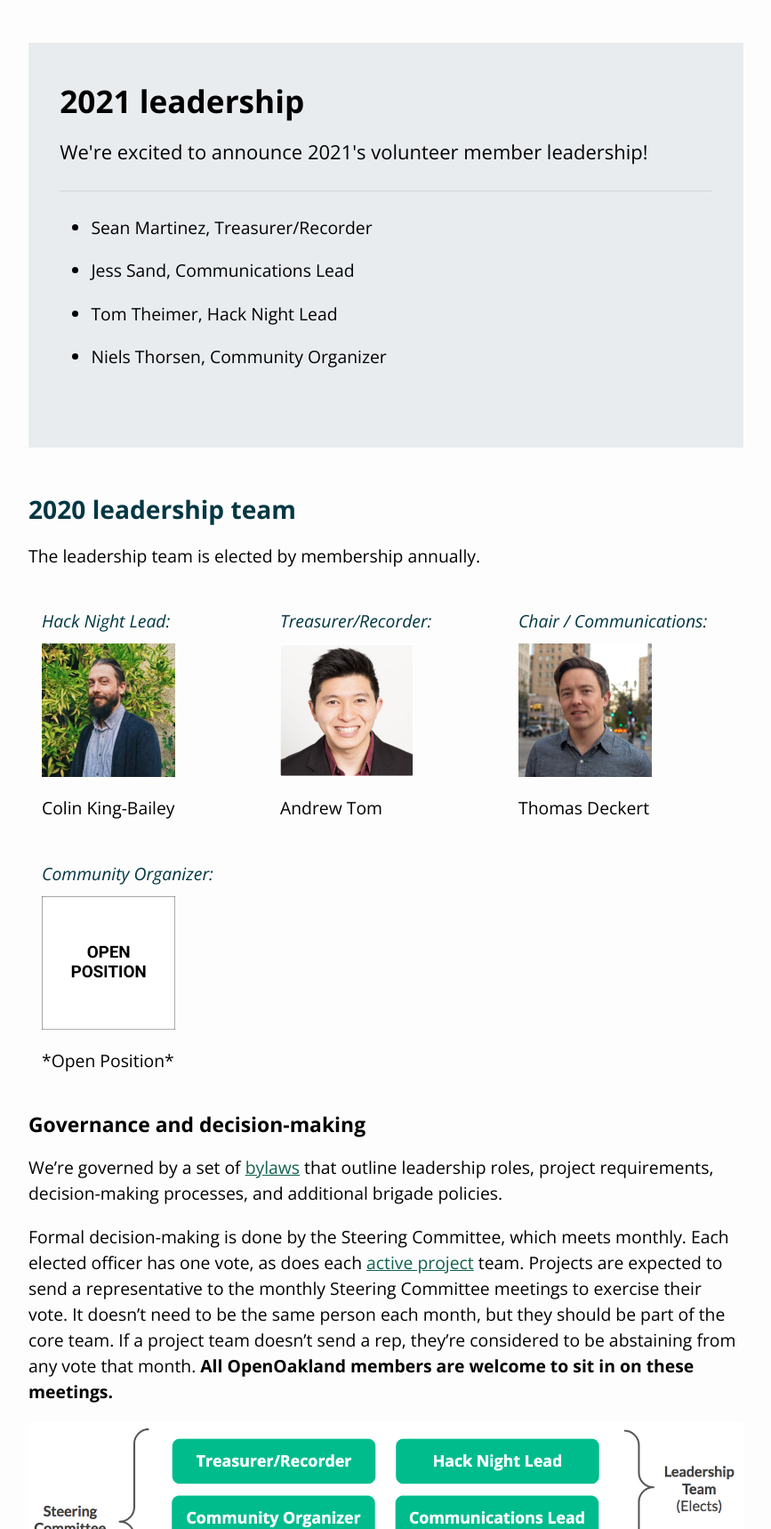
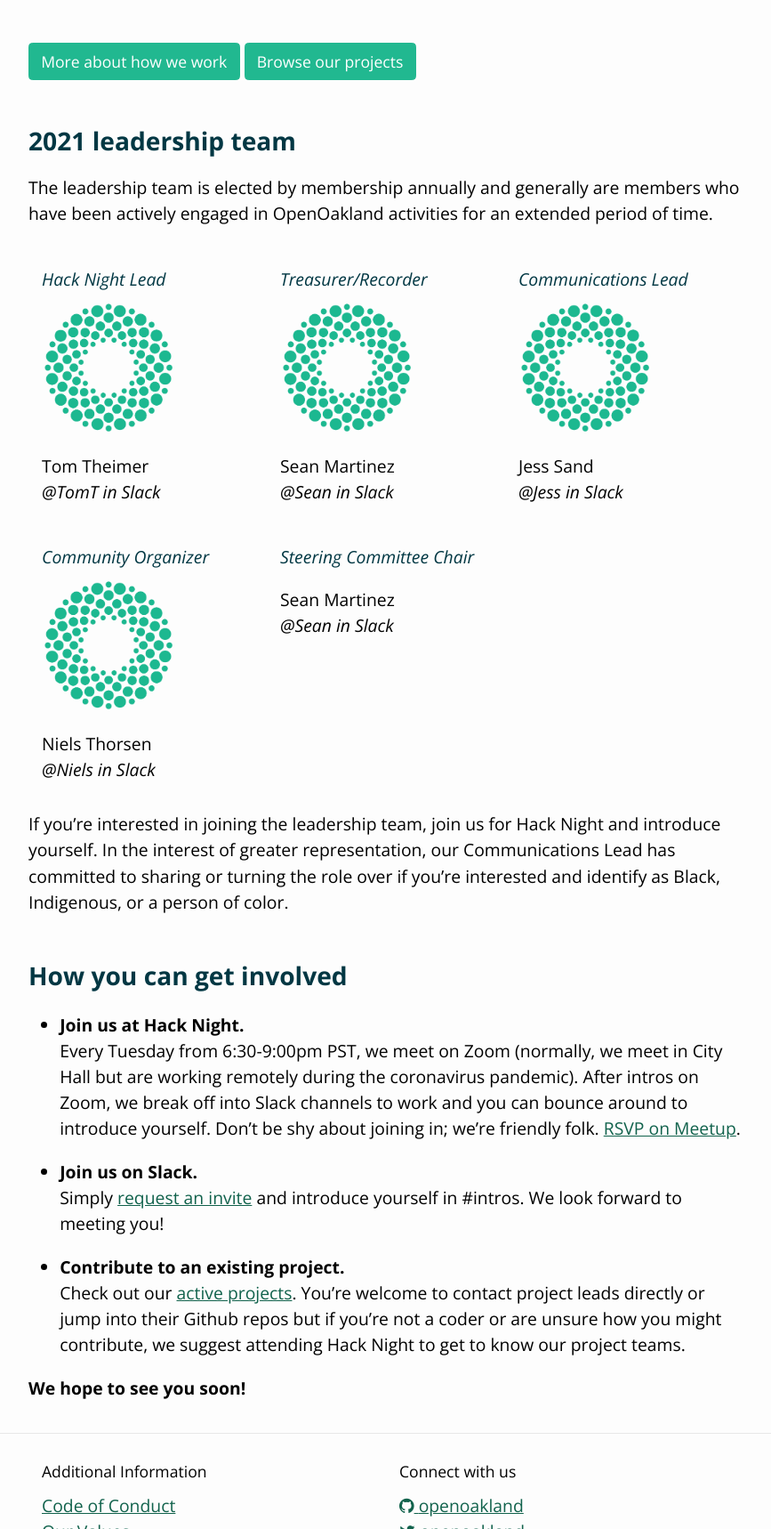
Before and after one commit to openoakland/openoakland.org, a Jekyll site: the page built from src/about-us.md, in a window 1280 px wide, cut to the strip 1181-2899 px from the top of the page. Shown: the whole strip at 89% size, without its empty margins (206-1073 px from the left). Built offline with Jekyll 4.4.1, drawn with Linux system fonts in a browser that asks for light colours; some of the changed text lies outside the part shown.

Commit message:
Add governance info & other content updates
- Updated leadership team info on /about
- Create new page "How we work"
- Create steering-faq.html include
- Update /about to reflect new page content
- Minor style updates for new content
- Updated /press page w/ new contact and 2029-2020 citations
- Add bylaws to footer

```diff
--- a/src/_includes/footer.html
+++ b/src/_includes/footer.html
@@ -7,6 +7,8 @@
           <a href="{{ site.baseurl }}/code-of-conduct">Code of Conduct</a>
           <br />
           <a href="{{ site.baseurl }}/our-values">Our Values</a>
+          <br />
+          <a href="https://docs.google.com/document/d/1QR-fr1WnmXkZoVNmWnZ9drzfmaZoPkodEOx-PkExt94/">Brigade bylaws</a>
           <br />
           <a href="{{ site.baseurl }}/press">Press Page</a>
         </div>
--- a/src/_includes/steering-committee.html
+++ b/src/_includes/steering-committee.html
@@ -1,54 +1,67 @@
 <div class="container">
   <div class="row">
     <div class="col-sm-4">
-      <h5>Hack Night Lead:</h5>
+      <h5>Hack Night Lead</h5>
       <div>
         <img
           class="steeering-committee-image"
-          alt="Photo of Colin King-Bailey"
-          src="/assets/images/steering-committee/Colin.jpg"
+          alt="OpenOakland logo"
+          src="/assets/images/OpenOakland-logo-favicon.png"
         />
         <p>
-          Colin King-Bailey
+          Tom Theimer<br/>
+          <i>@TomT in Slack</i>
         </p>
       </div>
     </div>
     <div class="col-sm-4">
-      <h5>Treasurer/Recorder:</h5>
+      <h5>Treasurer/Recorder</h5>
       <div>
         <img
           class="steeering-committee-image"
-          alt="Photo of Andrew Tom"
-          src="/assets/images/steering-committee/Andrew.png"
+          alt="OpenOakland logo"
+          src="/assets/images/OpenOakland-logo-favicon.png"
         />
         <p>
-          Andrew Tom
+          Sean Martinez<br/>
+          <i>@Sean in Slack</i>
         </p>
       </div>
     </div>
     <div class="col-sm-4">
-      <h5>Chair / Communications:</h5>
+      <h5>Communications Lead</h5>
       <img
         class="steeering-committee-image"
-        alt="Photo of Thomas Deckert"
-        src="/assets/images/steering-committee/Thomas.jpg"
+        alt="OpenOakland logo"
+        src="/assets/images/OpenOakland-logo-favicon.png"
       />
       <p>
-        Thomas Deckert
+        Jess Sand<br/>
+        <i>@Jess in Slack</i>
       </p>
     </div>
   </div>
   <div class="row">
     <div class="col-sm-4">
-      <h5>Community Organizer:</h5>
+      <h5>Community Organizer</h5>
       <div>
         <img
           class="steeering-committee-image"
-          alt="Image text stating open position"
-          src="/assets/images/steering-committee/Open-Position.jpg"
+          alt="OpenOakland logo"
+          src="/assets/images/OpenOakland-logo-favicon.png"
         />
         <p>
-          *Open Position*
+          Niels Thorsen<br/>
+          <i>@Niels in Slack</i>
+        </p>
+      </div>
+    </div>
+    <div class="col-sm-4">
+      <h5>Steering Committee Chair</h5>
+      <div>
+        <p>
+          Sean Martinez<br/>
+          <i>@Sean in Slack</i>
         </p>
       </div>
     </div>
--- a/src/_sass/wp.scss
+++ b/src/_sass/wp.scss
@@ -71,3 +71,11 @@
 }
 
 #clear { clear:both; }
+
+// Adjust typography in Bootstrap accordions
+
+#steering-faq h3 {
+  font-size: 2rem;
+  font-weight: bold;
+  margin-top: .5rem;
+}
--- a/src/about-us.md
+++ b/src/about-us.md
@@ -23,28 +23,19 @@
   <iframe width="560" height="315" src="https://www.youtube.com/embed/mYzMl_HnEZU" frameborder="0" allow="accelerometer; autoplay; encrypted-media; gyroscope; picture-in-picture" allowfullscreen></iframe>
 </div>
 
-{% for announcement in site.data.announcement %}
-  {% include announcement.html %}
-{% endfor %}
+
+[More about how we work](/how-we-work){: .btn .btn-primary } [Browse our projects](/projects){: .btn .btn-primary }
 
 
-## 2020 leadership team
 
-The leadership team is elected by membership annually.
+## 2021 leadership team
+
+The leadership team is elected by membership annually and generally are members who have been actively engaged in OpenOakland activities for an extended period of time.
 
 {% include steering-committee.html %}
 
+If you're interested in joining the leadership team, join us for Hack Night and introduce yourself. In the interest of greater representation, our Communications Lead has committed to sharing or turning the role over if you're interested and identify as Black, Indigenous, or a person of color.
 
-
-### Governance and decision-making
-
-We're governed by a set of [bylaws](https://docs.google.com/document/d/1QR-fr1WnmXkZoVNmWnZ9drzfmaZoPkodEOx-PkExt94/) that outline leadership roles, project requirements, decision-making processes, and additional brigade policies.
-
-Formal decision-making is done by the Steering Committee, which meets monthly. Each elected officer has one vote, as does each [active project](/projects/) team. Projects are expected to send a representative to the monthly Steering Committee meetings to exercise their vote. It doesn’t need to be the same person each month, but they should be part of the core team. If a project team doesn't send a rep, they're considered to be abstaining from any vote that month. **All OpenOakland members are welcome to sit in on these meetings.**
-
-![Organization chart depicting the Steering Committee, consisting of elected Treasurer/Recorder, Hack Night Lead, Communications Lead, and Community Organizer, plus one project representative per project. Appointed roles include two ombuds people and one steering committee chairperson.](/assets/images/OpenOakland-leadership-structure.png)
-
-To contact the steering committee, email [steering@openoakland.org](mailto:steering@openoakland.org) or join the #oo-leadership channel in [Slack](http://slack.openoakland.org/).
 
 ## How you can get involved
 
```
Also changed, not shown: src/_includes/steering-faq.html (added, +103 -0 lines), src/how-we-work.md (added, +26 -0 lines), src/press.md (+16 -2 lines), src/_sass/main.scss (line endings or trailing spaces).
